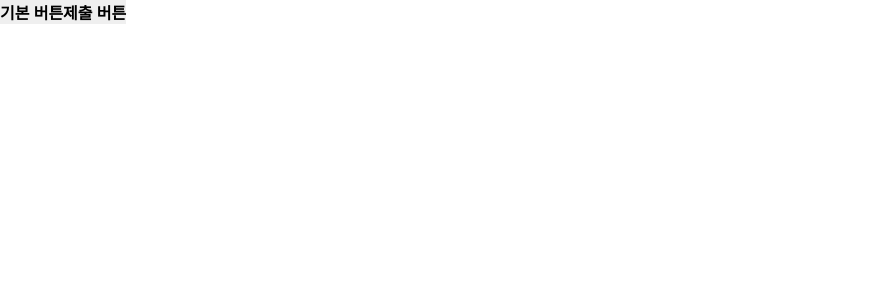
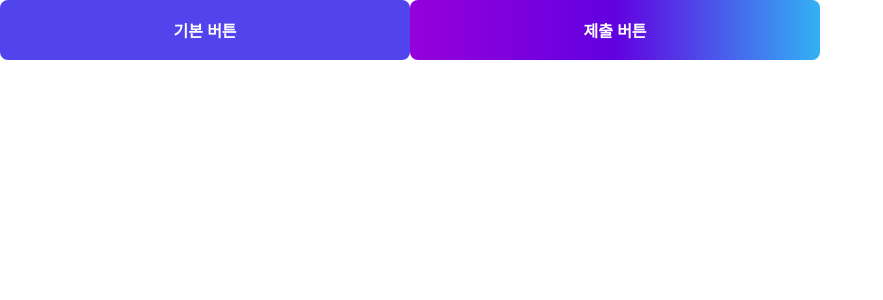
Before and after one commit to FindLolChess-FLC/ReactWebApplicationServer, a React (Create React App) app: page /test in a window 1280 px wide. Shown: the top 300 px of the page, without its empty margins (0-883 px from the left). Built offline with nearby package versions, Linux system fonts and the light colour scheme; a web font is replaced by a local one.

Commit message:
💄 : Button 공통 컴포넌트 스타일

```diff
--- a/src/components/common/Button.tsx
+++ b/src/components/common/Button.tsx
@@ -1,6 +1,49 @@
-// import styled, { css } from "styled-components";
+import styled, { css } from "styled-components";
 import { ButtonProps } from "../../types/Button";
 
+const DefaultButton = styled.button`
+  width: 25.625rem;
+  height: 3.75rem;
+  border-radius: 8px;
+  background: #5144ed;
+  color: #fff;
+  font-size: 1rem;
+
+  /* 기본 버튼 hover 스타일 */
+  &:hover {
+    background: #6f63ff;
+  }
+
+  ${props =>
+    props.type === "submit" &&
+    css`
+      background: linear-gradient(90deg, #9600da 0%, #6200e0 50%, #33b1f5 100%);
+      overflow: hidden;
+
+      &:hover {
+        background: #fff; /* 배경을 흰색으로 변경 */
+        color: transparent; /* 글자를 투명하게 */
+        border: 4px solid transparent;
+        background-clip: text;
+        -webkit-background-clip: text;
+        -webkit-text-fill-color: transparent;
+
+        background-image: linear-gradient(
+          90deg,
+          #9600da 0%,
+          #6200e0 50%,
+          #33b1f5 100%
+        );
+        border-image: linear-gradient(
+          90deg,
+          #9600da 0%,
+          #6200e0 50%,
+          #33b1f5 100%
+        );
+        border-image-slice: 1; /* 그라디언트를 테두리에 적용 */
+      }
+    `}
+`;
 export default function Button({
   type,
   button,
@@ -9,7 +52,7 @@ export default function Button({
   children,
 }: ButtonProps) {
   return (
-    <button
+    <DefaultButton
       type={type === "submit" ? "submit" : "button"}
       id={button}
       name={button}
@@ -17,6 +60,6 @@ export default function Button({
       onClick={onClick}
     >
       {children}
-    </button>
+    </DefaultButton>
   );
 }
```
